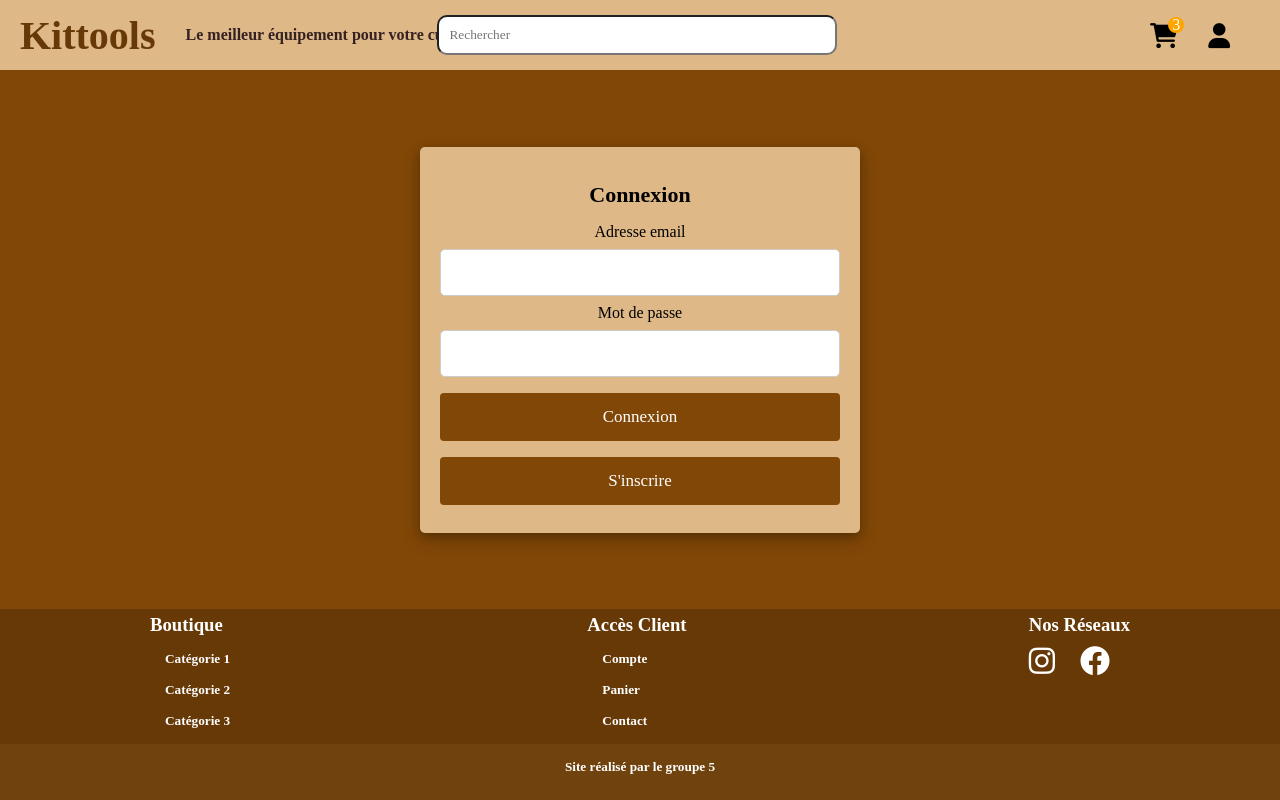
After one commit to Legende2K/Site_E_commerce_web, a PHP site: page /login.php in a window 1280 px wide. The commit adds this page. Run offline with PHP 8.4, Linux system fonts and the light colour scheme; some web fonts are replaced.

Commit message:
Ajout login

```diff
--- /dev/null
+++ b/css/login.css
@@ -0,0 +1,71 @@
+main {
+    display: flex;
+    flex-direction: column;
+    align-items: center;
+    justify-content: center;
+}
+
+.login-card {
+    width: 400px;
+    margin: 30px;
+    padding: 20px;
+    border-radius: 5px;
+    box-shadow: 0 4px 8px 0 rgba(0, 0, 0, 0.2), 0 6px 20px 0 rgba(0, 0, 0, 0.19);
+    text-align: center;
+    background-color: burlywood;
+}
+
+.login-card label {
+    color: black;
+}
+
+.login-card p:first-child {
+    color: black;
+    padding: 15px;
+    font-size: 22px;
+    font-weight: bold;
+}
+
+.login-card input[type="text"],
+.login-card input[type="password"],
+.login-card input[type="date"],
+.login-card input[type="email"] {
+    width: 100%;
+    padding: 12px 20px;
+    margin: 8px 0;
+    display: inline-block;
+    border: 1px solid #ccc;
+    box-sizing: border-box;
+    border-radius: 5px;
+    font-size: 18px;
+}
+
+/* Style du bouton de connexion */
+.login-card input[type="submit"] {
+    width: 100%;
+    background-color: #804707;
+    color: white;
+    padding: 14px 20px;
+    margin: 8px 0;
+    border: none;
+    border-radius: 4px;
+    cursor: pointer;
+    font-size: 17px;
+}
+
+.login-card input[type="button"] {
+    width: 100%;
+    background-color: #804707;
+    color: white;
+    padding: 14px 20px;
+    margin: 8px 0;
+    border: none;
+    border-radius: 4px;
+    cursor: pointer;
+    font-size: 17px;
+}
+
+/* Style du bouton de connexion lorsque le curseur est dessus */
+.login-card input[type="submit"]:hover {
+    background-color: #955308;
+}
--- a/js/header.js
+++ b/js/header.js
@@ -96,3 +96,13 @@ function goToCart() {
 function goToAccueil() {
     window.location.href = "../index.php";
 }
+
+function showProfil() {
+    const connected = window.localStorage.getItem("connected");
+    console.log(connected);
+    if (connected) {
+
+    } else {
+        window.location.href = "../login.php";
+    }
+}
--- /dev/null
+++ b/login.php
@@ -0,0 +1,37 @@
+<html lang="en">
+
+<head>
+    <meta charset="UTF-8">
+    <meta http-equiv="X-UA-Compatible" content="IE=edge">
+    <meta name="viewport" content="width=device-width, initial-scale=1.0">
+    <link rel="stylesheet" href="../css/all.css">
+    <link rel="stylesheet" href="../css/all.min.css">
+    <link rel="stylesheet" href="../css/header.css">
+    <link rel="stylesheet" href="../css/footer.css">
+    <link rel="stylesheet" href="../css/login.css">
+    <title>Connexion - Kittools</title>
+</head>
+
+<body>
+    <?php include "php/components/header.php"; ?>
+    <main>
+        <div class="login-card">
+            <div class="card-header">
+                <p>Connexion</p>
+            </div>
+            <div class="card-body">
+                <form>
+                    <label for="email">Adresse email</label>
+                    <input type="text"id="email" name="email" required>
+                    <label for="password">Mot de passe</label>
+                    <input type="password" id="password" name="password" required>
+                    <input type="submit" value="Connexion">
+                    <input type="button" value="S'inscrire" onclick="window.location.href = '../register.php';">
+                </form>
+            </div>
+        </div>
+    </main>
+    <?php include "php/components/footer.php"; ?>
+</body>
+
+</html>
--- a/php/components/header.php
+++ b/php/components/header.php
@@ -21,7 +21,7 @@
                 <!-- Items du Panier -->
             </ul>
         </div>
-        <i class="fa-solid fa-user"></i>
+        <i class="fa-solid fa-user" onclick="showProfil()"></i>
     </div>
     <script src="../js/header.js"></script>
 </header>
```
Also changed, not shown: register.php (added, +45 -0 lines).
